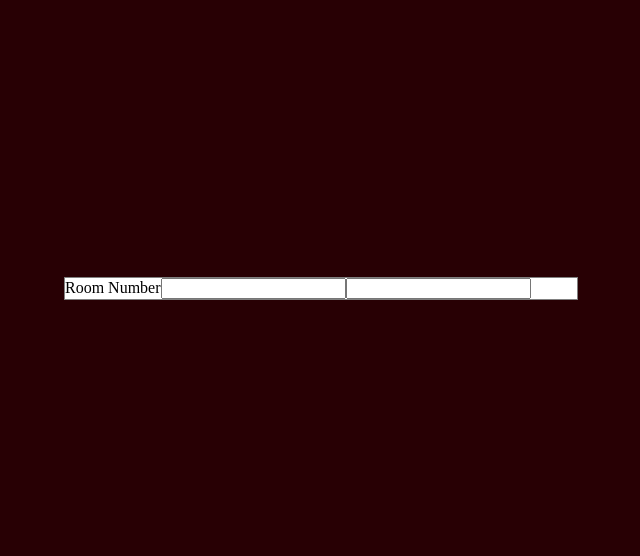
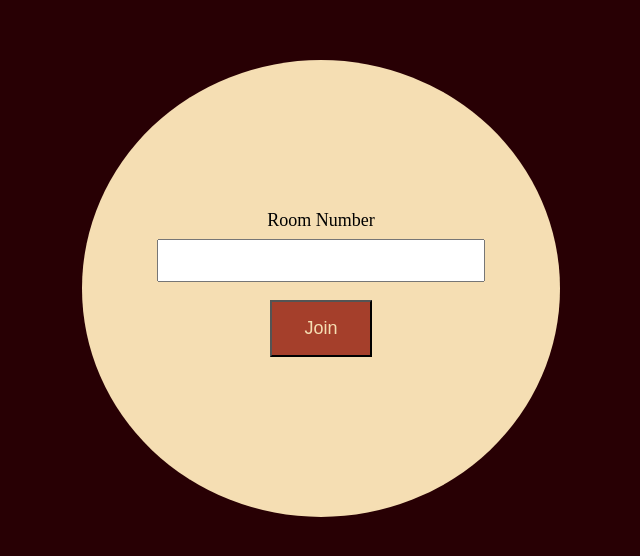
Before and after one commit to jonathan-byun/What-Eat, a React (Vite) app in the folder client/: page /page1 in a window 1280 px wide. Shown: the part 112-668 px from the top of the page, without its empty margins (319-959 px from the left). Built offline with nearby package versions, Linux system fonts and the light colour scheme.

Commit message:
fixed server connection for socket and room routing on join

```diff
--- a/client/src/App.css
+++ b/client/src/App.css
@@ -29,6 +29,10 @@ button:hover {
 .border-solid {
   border-style: solid;
   border-width: 1px;
+}
+
+.color-red {
+  color: red;
 }
 
 .container {
@@ -72,8 +76,26 @@ button:hover {
   flex-wrap: wrap;
 }
 
+.font-size-large {
+  font-size: large;
+}
+
+.game-content {
+  height: 50%;
+  background-color: white;
+  margin: 50px;
+}
+
 .height-100 {
   height: 100%;
+}
+
+.join-button {
+  color: wheat;
+  background-color: #a53f2b;
+  margin: 10px 0;
+  padding: 16px 32px;
+  font-size: large;
 }
 
 .justify-between {
@@ -154,6 +176,12 @@ button:hover {
   cursor: pointer;
 }
 
+.room-input-card {
+  padding: 150px 75px;
+  background-color: wheat;
+  border-radius: 70%;
+}
+
 .text-align-center {
   text-align: center;
 }
--- /dev/null
+++ b/client/src/components/Join-Form.jsx
@@ -0,0 +1,22 @@
+export default function JoinForm({ room, handleJoin, setRoom, error }) {
+  return (
+    <form className="room-input-card text-align-center">
+      <label className="font-size-large">
+        Room Number
+        <input
+          id="room-number"
+          className="login-input"
+          value={room.roomId}
+          onChange={(e) =>
+            setRoom({ ...room, roomId: e.target.value })
+          }></input>
+        <div className="color-red">{error}</div>
+      </label>
+      <div className="display-flex justify-center">
+        <button type="button" className="join-button" onClick={handleJoin}>
+          Join
+        </button>
+      </div>
+    </form>
+  );
+}
--- a/client/src/routes/Page1.jsx
+++ b/client/src/routes/Page1.jsx
@@ -1,33 +1,53 @@
-import { io } from 'socket.io-client';
-import { useEffect } from 'react';
+import { socket } from '../socket';
+import { useEffect, useState } from 'react';
+import JoinForm from '../components/Join-Form';
 
 export default function Page1() {
+  const [joined, setJoined] = useState(socket.connected);
+  const [room, setRoom] = useState({ roomId: '', error: '' });
+
+  function handleJoin() {
+    if (!room.roomId) {
+      setRoom({ ...room, error: 'Please give a room Id' });
+      return;
+    }
+    if (room && !joined) {
+      socket.connect();
+    }
+  }
+
   useEffect(() => {
-    const socket = io('http://localhost:8080', {
-      autoConnect: false,
-    });
-    socket.on('connect', () => console.log(socket.id));
+    function onConnect() {
+      setJoined(true);
+      socket.emit('join', room.roomId);
+    }
+
+    socket.on('connect', onConnect);
     socket.on('connect_error', () => {
       setTimeout(() => socket.connect(), 5000);
     });
     return () => {
-      socket.off('connect');
+      socket.off('connect', onConnect);
     };
-  }, []);
+  }),
+    [];
 
   return (
     <>
-      <div className="background-brown width-100 height-100 display-flex justify-center align-center">
-        <form className="modal-content">
-          <label>
-            Room Number
-            <input id="room-number"></input>
-          </label>
-          <label>
-            <input></input>
-          </label>
-        </form>
-      </div>
+      {joined ? (
+        <div className="background-brown width-100 height-100 display-flex">
+          <div className="game-content flex-basis-80"></div>
+        </div>
+      ) : (
+        <div className="background-brown width-100 height-100 display-flex justify-center align-center">
+          <JoinForm
+            room={room}
+            handleJoin={handleJoin}
+            setRoom={setRoom}
+            error={room.error}
+          />
+        </div>
+      )}
     </>
   );
 }
--- /dev/null
+++ b/client/src/socket.js
@@ -0,0 +1,7 @@
+import { io } from 'socket.io-client';
+
+const URL = 'http://localhost:8080';
+
+export const socket = io(URL, {
+  autoConnect: false,
+});
```
Also changed, not shown: 1 other file (tests, documents, lock files or other folders).
